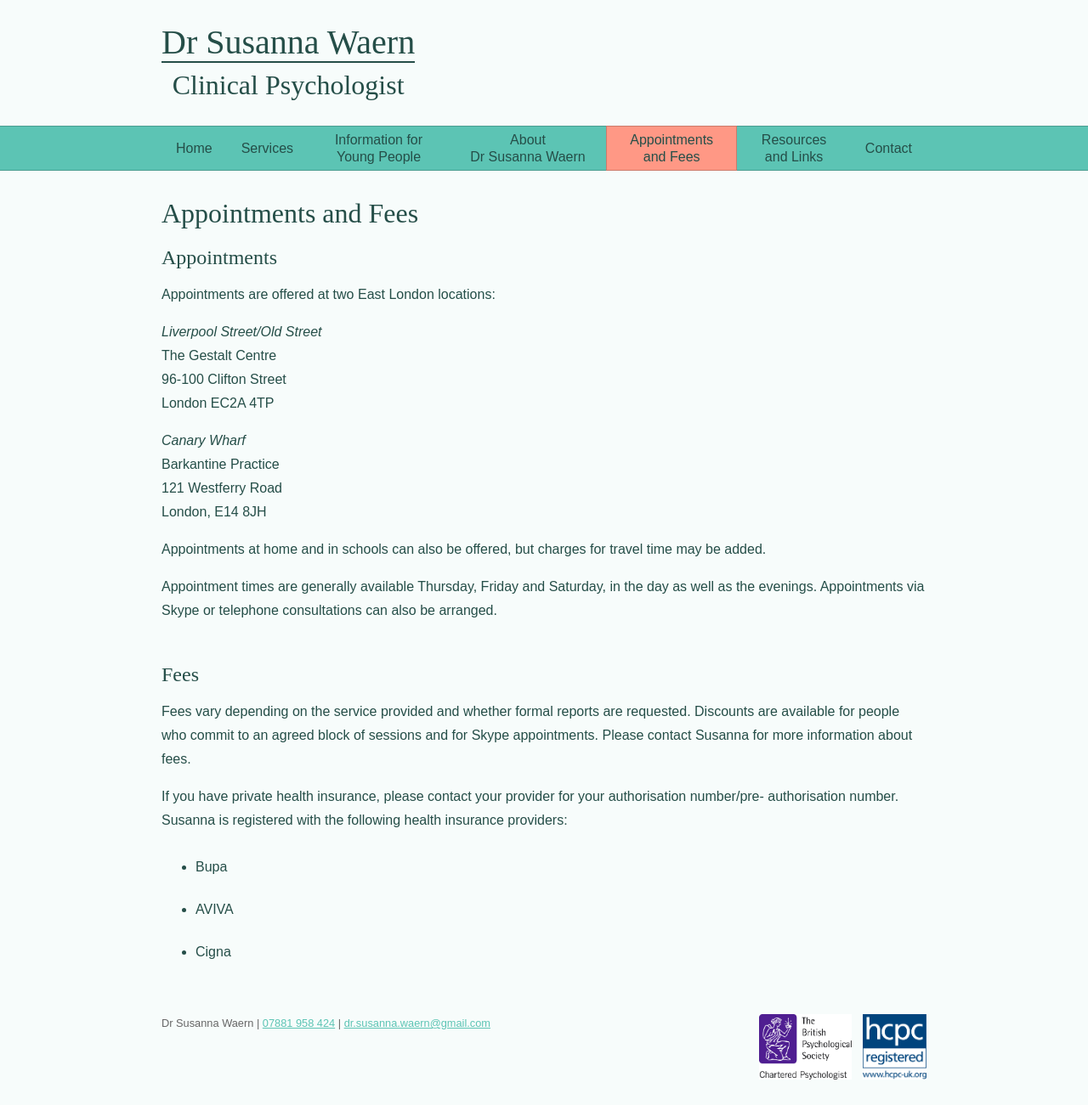
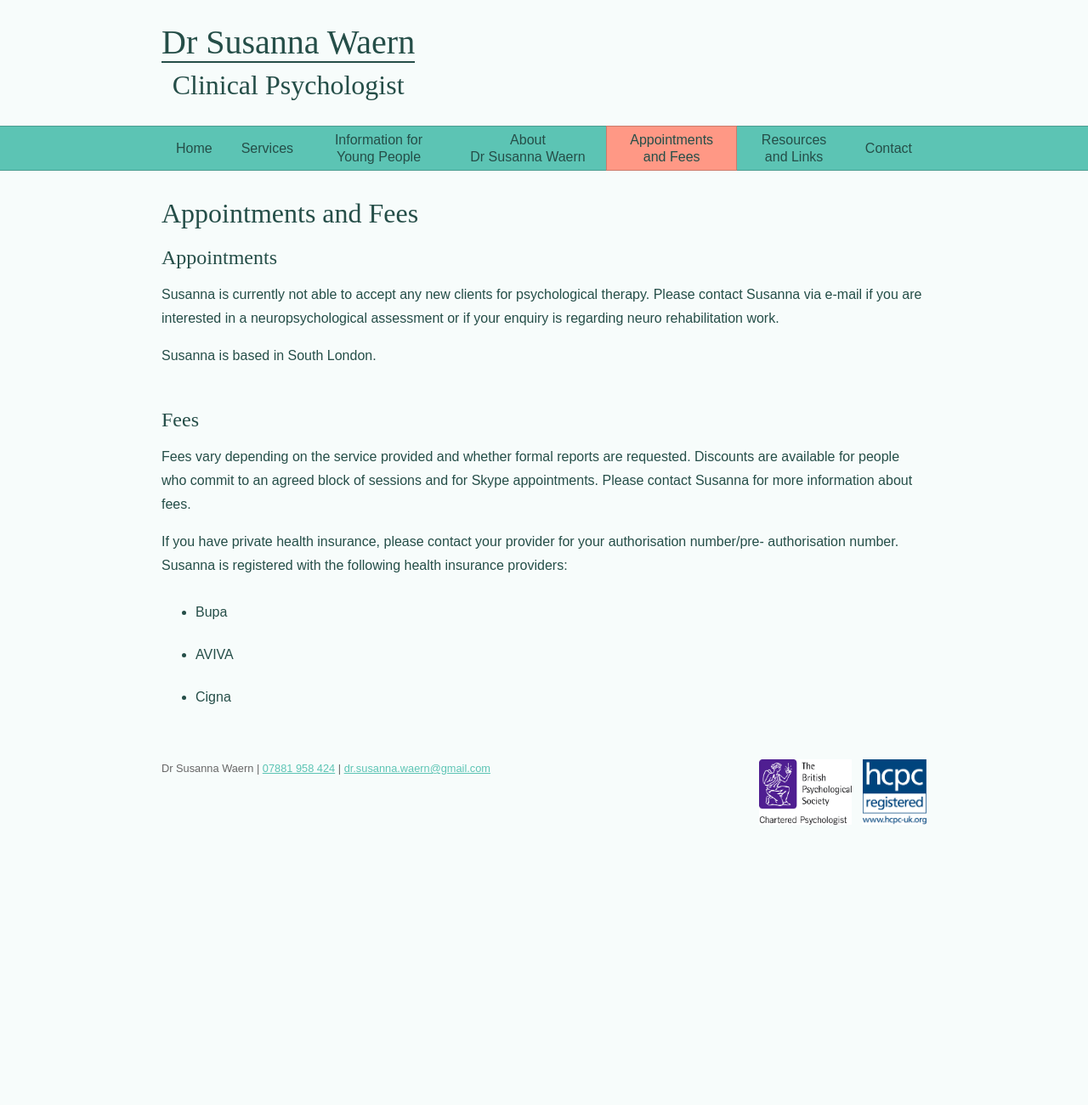
Before and after one commit to drsusannawaern/drsusannawaern.github.io, a Jekyll site: the page built from appointments-and-fees.html, in a window 1280 px wide. Shown: the whole page at 85% size. Built offline with Jekyll 4.4.1, drawn with Linux system fonts in a browser that asks for light colours; some web fonts are replaced; after the commit the page ends 1001 px from its top, so only the background shows below that.

Commit message:
Update appointments-and-fees.html

```diff
--- a/appointments-and-fees.html
+++ b/appointments-and-fees.html
@@ -8,32 +8,9 @@ body_class: "appointments"
 
   <h2>Appointments</h2>
 
-  <p>Appointments are offered at two East London locations:</p>
+  <p>Susanna is currently not able to accept any new clients for psychological therapy. Please contact Susanna via e-mail if you are interested in a neuropsychological assessment or if your enquiry is regarding neuro rehabilitation work.</p>
 
-  <p>
-  <em>Liverpool Street/Old Street</em><br>
-  The Gestalt Centre<br>
-  96-100 Clifton Street<br>
-  London EC2A 4TP
-  </p>
-
-  <p>
-  <em>Canary Wharf</em><br>
-  Barkantine Practice<br>
-  121 Westferry Road<br>
-  London, E14 8JH
-  </p>
-
-  <p>
-  Appointments at home and in schools can also be offered, but charges for travel
-  time may be added.
-  </p>
-
-  <p>
-  Appointment times are generally available Thursday, Friday and Saturday, in
-  the day as well as the evenings. Appointments via Skype or telephone
-  consultations can also be arranged.
-  </p>
+  <p>Susanna is based in South London.</p>
 
   <h2>Fees</h2>
 
```
